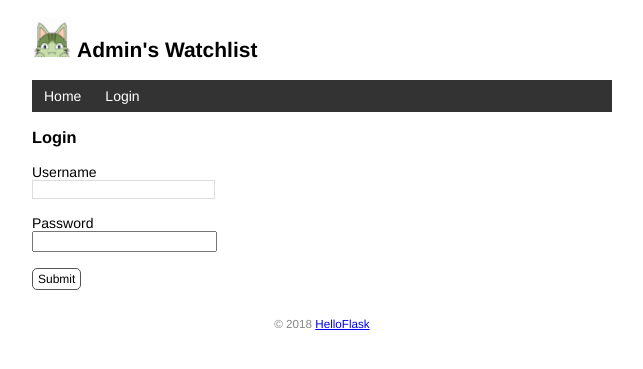
After one commit to SongOfIceAndFire/watchlist, a Flask app: page /login in a window 1280 px wide. The commit adds this page. Shown: the top 369 px of the page, without its empty margins (318-961 px from the left). Run offline with Flask 2, Linux system fonts and the light colour scheme; data comes from the database, SQL or seed files in the repository; both versions use the stored data as it was after the commit.

Commit message:
User authentication with flask-login

```diff
--- a/app.py
+++ b/app.py
@@ -5,6 +5,10 @@ import click
 from flask import Flask,render_template
 from flask import url_for,request,redirect,flash
 from flask_sqlalchemy import SQLAlchemy
+from werkzeug.security import generate_password_hash,check_password_hash
+from flask_login import LoginManager
+from flask_login import UserMixin
+from flask_login import login_user,logout_user,login_required,current_user
 
 WIN=sys.platform.startswith('win')
 if WIN:
@@ -20,11 +24,29 @@ app.config['SECRET_KEY']='dev'                       #等同于 app.secret_key =
 
 db=SQLAlchemy(app)
 
+#Flask-Login 会把用户重定向到登录页面，并显示一个错误提示。为了让这个重定向操作正确执行，我们还需要把 login_manager.login_view 的值设为我们程序的登录视图端点（函数名）：
+login_manger=LoginManager(app) #实例化拓展类
 
-class User(db.Model):
+login_manger.login_view='login'
+# 创建用户加载回调函数，接受用户 ID 作为参数
+@login_manger.user_loader
+def load_user(user_id):
+    user=User.query.get(int(user_id))
+    return user      #返回用户对象
+
+
+
+class User(db.Model,UserMixin):
     id=db.Column(db.Integer,primary_key=True) #主键
-    name=db.Column(db.String(60))             #名字
+    name=db.Column(db.String(60))
+    username=db.Column(db.String(20))
+    password_hash=db.Column(db.String(128))
 
+    def set_password(self,password):
+        self.password_hash=generate_password_hash(password)
+
+    def validate_password(self,password):
+        return check_password_hash(self.password_hash,password)
 
 class Movie(db.Model):
     id=db.Column(db.Integer,primary_key=True) #主键
@@ -67,7 +89,7 @@ def forge():
 
     ]
     user=User(name=name)
-    db.session.add(user)
+    #db.session.add(user)
 
     for m in movies:
         movie=Movie(title=m['title'],year=m['year'])
@@ -83,6 +105,8 @@ def forge():
 @app.route('/',methods=['GET','POST'])
 def index():
     if request.method=='POST':
+        if not current_user.is_authenticated:
+            return redirect(url_for('index'))
         title=request.form.get('title')
         year=request.form.get('year')
 
@@ -102,6 +126,7 @@ def index():
 
 
 @app.route('/movie/edit/<int:movie_id>', methods=['GET', 'POST'])
+@login_required
 def edit(movie_id):
     movie = Movie.query.get_or_404(movie_id)
 
@@ -122,6 +147,7 @@ def edit(movie_id):
     return render_template('edit.html', movie=movie)  # 传入被编辑的电影记录
 
 @app.route('/movie/delete/<int:movie_id>',methods=['POST'])
+@login_required
 def delete(movie_id):
     movie=Movie.query.get_or_404(movie_id)
     db.session.delete(movie)
@@ -137,3 +163,79 @@ def delete(movie_id):
 def page_not_found(e):
 
     return render_template('404.html'),404
+
+
+
+@app.cli.command()
+@click.option('--username',prompt=True,help='The username used to login.')
+@click.option('--password',prompt=True,hide_input=True,confirmation_prompt=True,help='The password used to login.')
+def admin(username,password):
+    """create user."""
+    db.create_all()
+
+    user=User.query.first()
+
+    if user is not None:
+        click.echo('updating user...')
+        user.username=username
+        user.set_password(password)
+
+    else:
+        click.echo('creating user...')
+        user=User(username=username,name='Admin')
+        user.set_password(password)
+        db.session.add(user)
+
+    db.session.commit()
+    click.echo('Done.')
+
+@app.route('/login',methods=['GET','POST'])
+def login():
+    if request.method == 'POST':
+        username = request.form['username']
+        password = request.form['password']
+
+        if not username or not password:
+            flash('Invalid input.')
+            return redirect(url_for('login'))
+
+        user = User.query.first()
+        # 验证用户名和密码是否一致
+        if username == user.username and user.validate_password(password):
+            login_user(user)  # 登入用户
+            flash('Login success.')
+            return redirect(url_for('index'))  # 重定向到主页
+
+        flash('Invalid username or password.')  # 如果验证失败，显示错误消息
+        return redirect(url_for('login'))  # 重定向回登录页面
+
+    return render_template('login.html')
+
+@app.route('/logout')
+@login_required
+def logout():
+    logout_user() #登出用户
+    flash('Goodbye.')
+    return redirect(url_for('index'))
+
+
+@app.route('/settings', methods=['GET', 'POST'])
+@login_required
+def settings():
+    if request.method == 'POST':
+        name = request.form['name']
+
+        if not name or len(name) > 20:
+            flash('Invalid input.')
+            return redirect(url_for('settings'))
+
+        current_user.name = name
+        # current_user 会返回当前登录用户的数据库记录对象
+        # 等同于下面的用法
+        # user = User.query.first()
+        # user.name = name
+        db.session.commit()
+        flash('Settings updated.')
+        return redirect(url_for('index'))
+
+    return render_template('settings.html')
--- a/static/style.css
+++ b/static/style.css
@@ -103,7 +103,7 @@ input[name=year]{
 
 
 .btn{
-    font-size: 14px;
+    font-size: 12px;
     padding: 3px 5px;
     text-decoration: none;
     cursor: pointer;
--- a/templates/base.html
+++ b/templates/base.html
@@ -22,6 +22,12 @@
     <nav>
         <ul>
             <li><a href="{{ url_for('index') }}">Home</a></li>
+            {% if current_user.is_authenticated %}
+            <li><a href="{{ url_for('settings') }}">Settings</a></li>
+            <li><a href="{{ url_for('logout') }}">Logout</a></li>
+            {% else %}
+	        <li><a href="{{ url_for('login') }}">Login</a></li>
+            {% endif %}
         </ul>
     </nav>
     {% block content %}{% endblock %}
--- /dev/null
+++ b/templates/login.html
@@ -0,0 +1,13 @@
+{% extends 'base.html' %}
+
+{% block content %}
+<h3>Login</h3>
+<form method="post">
+    Username<br>
+    <input type="text" name="username" required><br><br>
+    Password<br>
+    <!-- 密码输入框的 type 属性使用 password，会将输入值显示为圆点 -->
+    <input type="password" name="password" required><br><br>
+    <input class="btn" type="submit" name="submit" value="Submit">
+</form>
+{% endblock %}
```
Also changed, not shown: templates/index.html (+6 -1 lines), templates/settings.html (added, +13 -0 lines), data.db.
